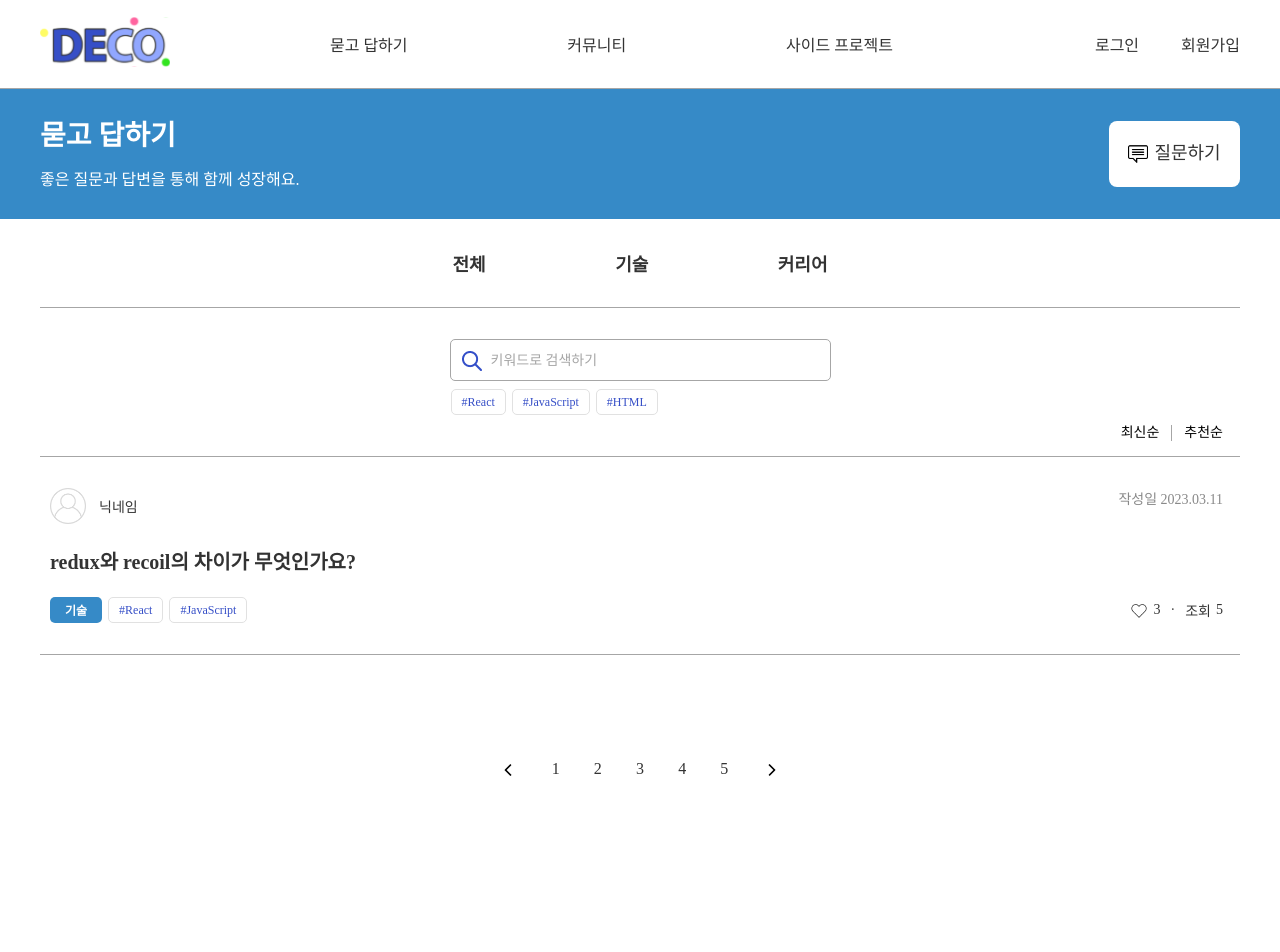
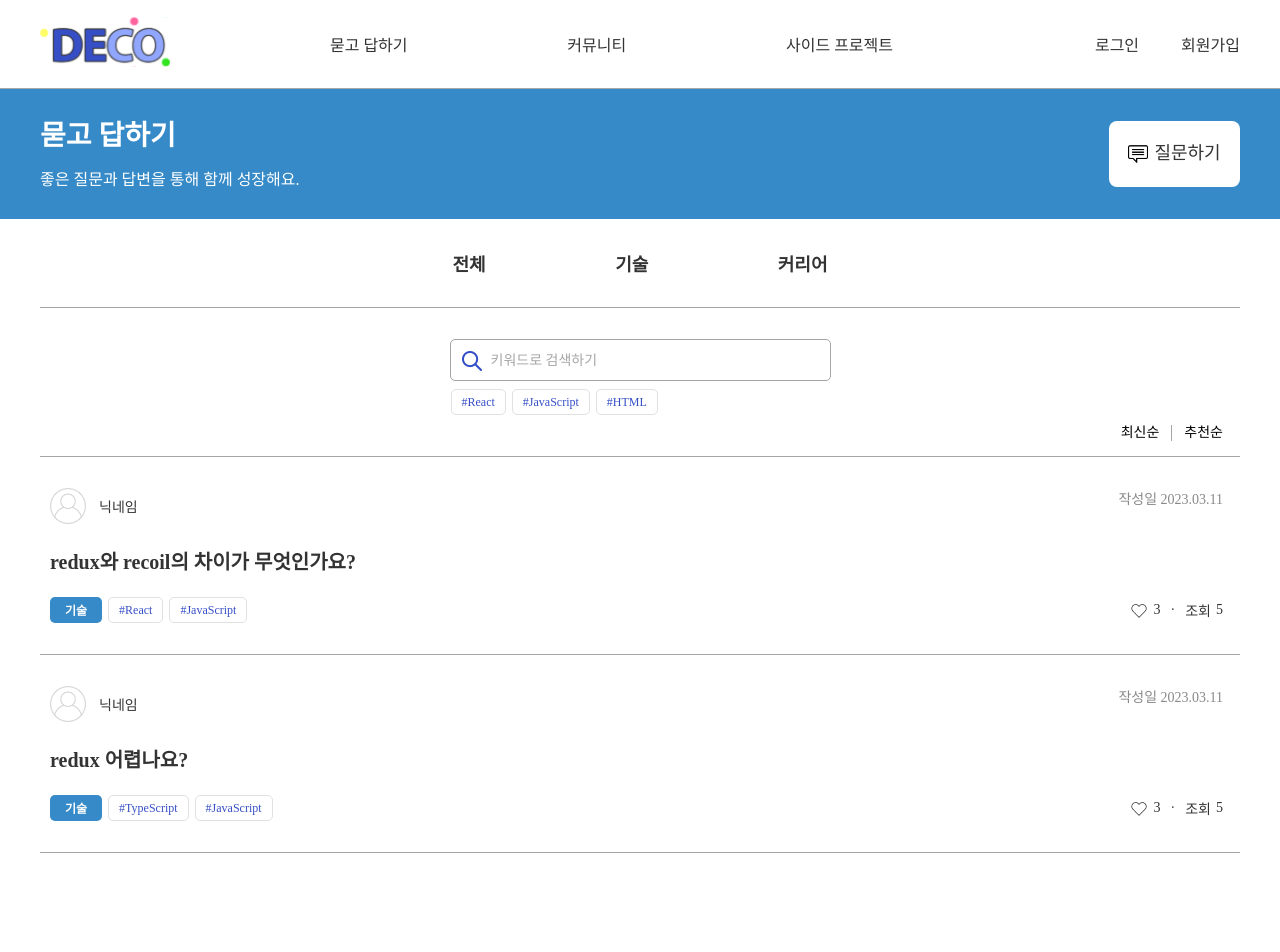
Before and after one commit to Likelion-lucky7/DECO, a React (Vite) app in the folder deco/: page /question in a window 1280 px wide. Shown: the top 952 px of the page. Before the commit the page ends 904 px from the top, so only its background shows below. Built offline with nearby package versions, Linux system fonts and the light colour scheme; data requests are answered from the project's data file.

Commit message:
[Feat] 목업데이터를 통한 묻고답하기 글 목록 페이지 get #75

```diff
--- a/deco/db.json
+++ b/deco/db.json
@@ -33,5 +33,33 @@
       "status":"초기 모집",
       "skill":["react","ts","js"]
     }
+  ],
+  "question" : [
+    {
+      "id": 1,
+      "title": "redux와 recoil의 차이가 무엇인가요?",
+      "date": "2023.03.11",
+      "user": {
+        "image": "",
+        "nickname": "닉네임"
+      },
+      "category": "기술",
+      "hashTag": ["React","JavaScript"],
+      "like": "3",
+      "hits": "5"
+    },
+    {
+      "id": 2,
+      "title": "redux 어렵나요?",
+      "date": "2023.03.11",
+      "user": {
+        "image": "",
+        "nickname": "닉네임"
+      },
+      "category": "기술",
+      "hashTag": ["TypeScript","JavaScript"],
+      "like": "3",
+      "hits": "5"
+    }
   ]
 }
--- a/deco/src/components/Common/Article/Article.jsx
+++ b/deco/src/components/Common/Article/Article.jsx
@@ -4,33 +4,57 @@ import Hashtag from "../Hashtag/Hashtag";
 import QuestionCategory from "@/components/QuestionPage/QuestionCategory";
 import { ReactComponent as Profile } from "@/assets/profile.svg";
 import { ReactComponent as LoveIcon } from "@/assets/loveIcon.svg";
-import { Link } from "react-router-dom";
+import { useNavigate } from "react-router-dom";
 
-const Article = ({ title = "" }) => {
+const Article = ({ item }) => {
+  const { title, date, user, category, hashTag, like, hits, id } = item;
+  const navigate = useNavigate();
+  const navigation = () => {
+    navigate(`/question/${id}`);
+  };
+  const checkHandler = (e) => {
+    if (e.key === "Enter") {
+      navigation();
+    } else {
+      return null;
+    }
+  };
+
   return (
     <article className={styles.container}>
       <div className={styles.userAndDate}>
         <div className={styles.userInfo}>
-          <Profile />
-          <span>닉네임</span>
+          {user?.image == "" ? (
+            <Profile />
+          ) : (
+            <img alt="유저 프로필 사진입니다" />
+          )}
+          <span>{user.nickname}</span>
         </div>
-        <div className={styles.date}>작성일 2023.03.11</div>
+        <div className={styles.date}>작성일 {date}</div>
       </div>
-      <h2>
-        <Link to="">{title}</Link>
-      </h2>
+      <div
+        className={styles.linkToDetail}
+        role="button"
+        tabIndex={0}
+        onClick={navigation}
+        onKeyDown={checkHandler}
+      >
+        <h2>{title}</h2>
+      </div>
       <div className={styles.hashAndAdditionalInfo}>
         <div className={styles.hash}>
-          <QuestionCategory categoryName="기술" />
-          <Hashtag content="React" />
-          <Hashtag content="JavaScript" />
+          {category ? <QuestionCategory categoryName={category} /> : null}
+          {hashTag.map((item, index) => (
+            <Hashtag key={index} content={item} />
+          ))}
         </div>
         <div className={styles.AdditionalInfo}>
           <LoveIcon />
-          <span>3</span>
+          <span>{like}</span>
           <span className={styles.midpoint}>&#183;</span>
           <span>조회</span>
-          <span>5</span>
+          <span>{hits}</span>
         </div>
       </div>
     </article>
--- a/deco/src/components/Common/Article/Article.module.css
+++ b/deco/src/components/Common/Article/Article.module.css
@@ -28,6 +28,15 @@
 .userInfo svg {
   width: 36px;
   height: 36px;
+}
+
+.userInfo img {
+  width: 36px;
+  height: 36px;
+}
+
+.linkToDetail {
+  cursor: pointer;
 }
 
 .container h2 {
--- a/deco/src/components/QuestionPage/QuestionDetail/QuestionDetail.jsx
+++ b/deco/src/components/QuestionPage/QuestionDetail/QuestionDetail.jsx
@@ -1,10 +1,11 @@
-import React from "react";
+import React, { useEffect, useState } from "react";
 import { useParams } from "react-router-dom";
 import styles from "./QuestionDetail.module.css";
 import QuestionAnswer from "@/components/QuestionPage/QuestionAnswer/QuestionAnswer";
 import AnswerEditor from "../AnswerEditor/AnswerEditor";
 import Like from "@/assets/likeActivate.svg";
 import emptyPicture from "@/assets/empty_picture.png";
+import axios from "axios";
 
 const {
   container,
@@ -19,14 +20,28 @@ const {
 } = styles;
 
 const DetailPage = () => {
-  let id = useParams();
-  console.log(id);
+  const id = useParams();
+  const [props, setProps] = useState("");
+  const getData = async () => {
+    const response = await axios.get(`http://localhost:3001/question/${id.id}`);
+    const data = await response.data;
+    setProps(data);
+  };
+  const { title, date, user, category, hashTag, like, hits } = props;
+  useEffect(() => {
+    getData();
+  }, []);
+
   return (
     <div className={container}>
-      <span className={topic}>기술</span>
-      <h2 className={textTitle}>redux와 recoil의 차이가 무엇인가요?</h2>
-      <img src={emptyPicture} className={profileImege} alt="exampleImage1" />
-      <span className={nickName}>닉네임</span>
+      <span className={topic}>{category}</span>
+      <h2 className={textTitle}>{title}</h2>
+      <img
+        src={user?.image || emptyPicture}
+        className={profileImege}
+        alt="exampleImage1"
+      />
+      <span className={nickName}>{user?.nickname}</span>
       <p className={mainText}>
         redux와 recoil이 상태를 관리하기 위한 라이브러리로 알고 있는데 둘의
         차이점 장단점이 궁금합니다.redux와 recoil이 상태를 관리하기 위한
--- a/deco/src/components/QuestionPage/QuestionList.jsx
+++ b/deco/src/components/QuestionPage/QuestionList.jsx
@@ -1,4 +1,5 @@
-import React from "react";
+import axios from "axios";
+import React, { useEffect, useState } from "react";
 import Article from "../Common/Article/Article";
 import BoardBanner from "../Common/BoardBanner/BoardBanner";
 import Category from "../Common/Category/Category";
@@ -9,6 +10,18 @@ import Sort from "../Common/Sort/Sort";
 import styles from "./QuestionList.module.css";
 
 const QuestionList = () => {
+  const [props, setProps] = useState([]);
+
+  const getData = async () => {
+    const response = await axios.get("http://localhost:3001/question");
+    const data = await response.data;
+    setProps(data);
+  };
+
+  useEffect(() => {
+    getData();
+  }, []);
+
   return (
     <>
       <BoardBanner
@@ -25,7 +38,9 @@ const QuestionList = () => {
         <Hashtag content="HTML " />
       </div>
       <Sort />
-      <Article title="redux와 recoil의 차이가 무엇인가요?" />
+      {props.map((item) => {
+        return <Article key={item.id} item={item} />;
+      })}
       <Pagination />
     </>
   );
```
